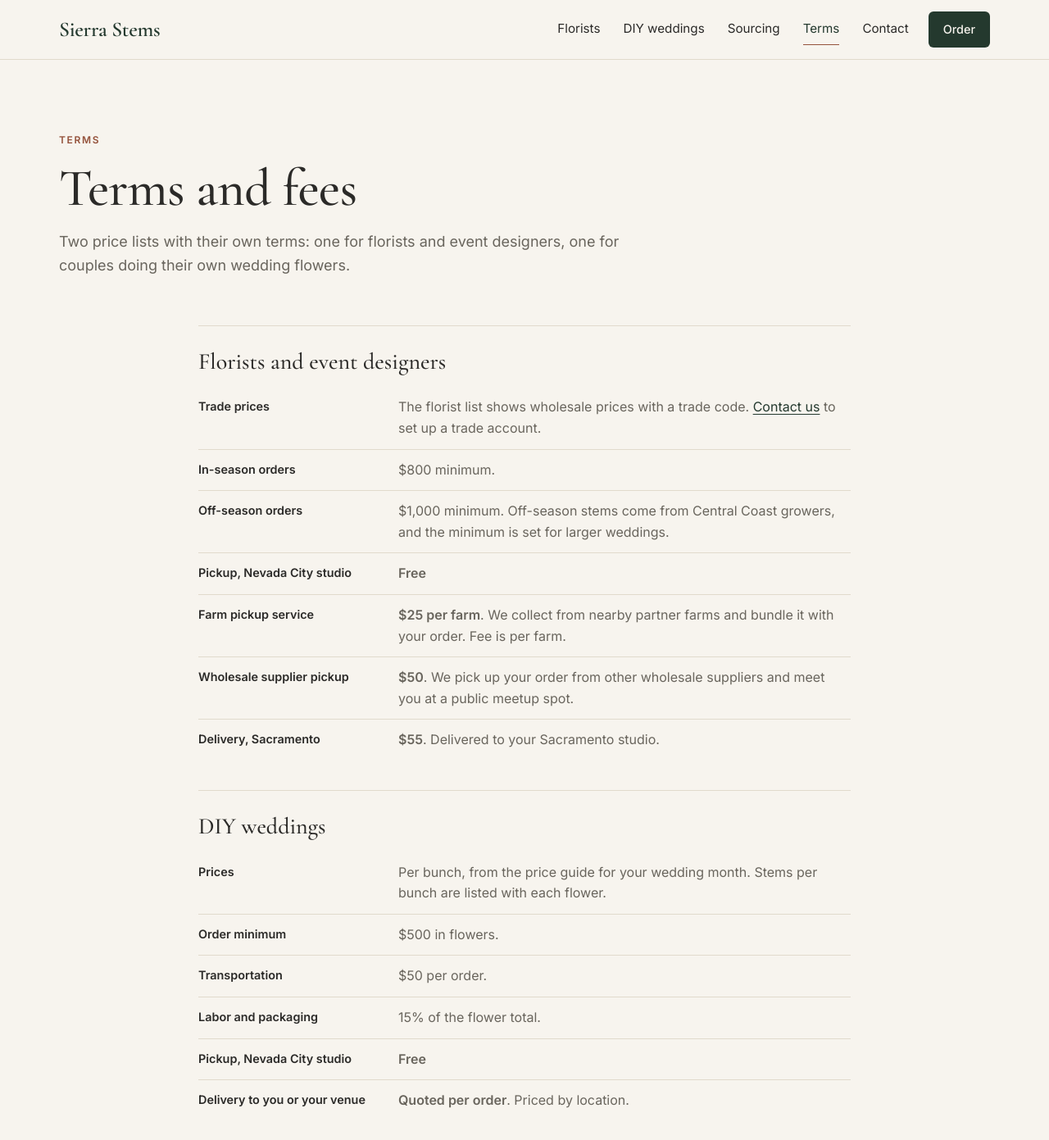
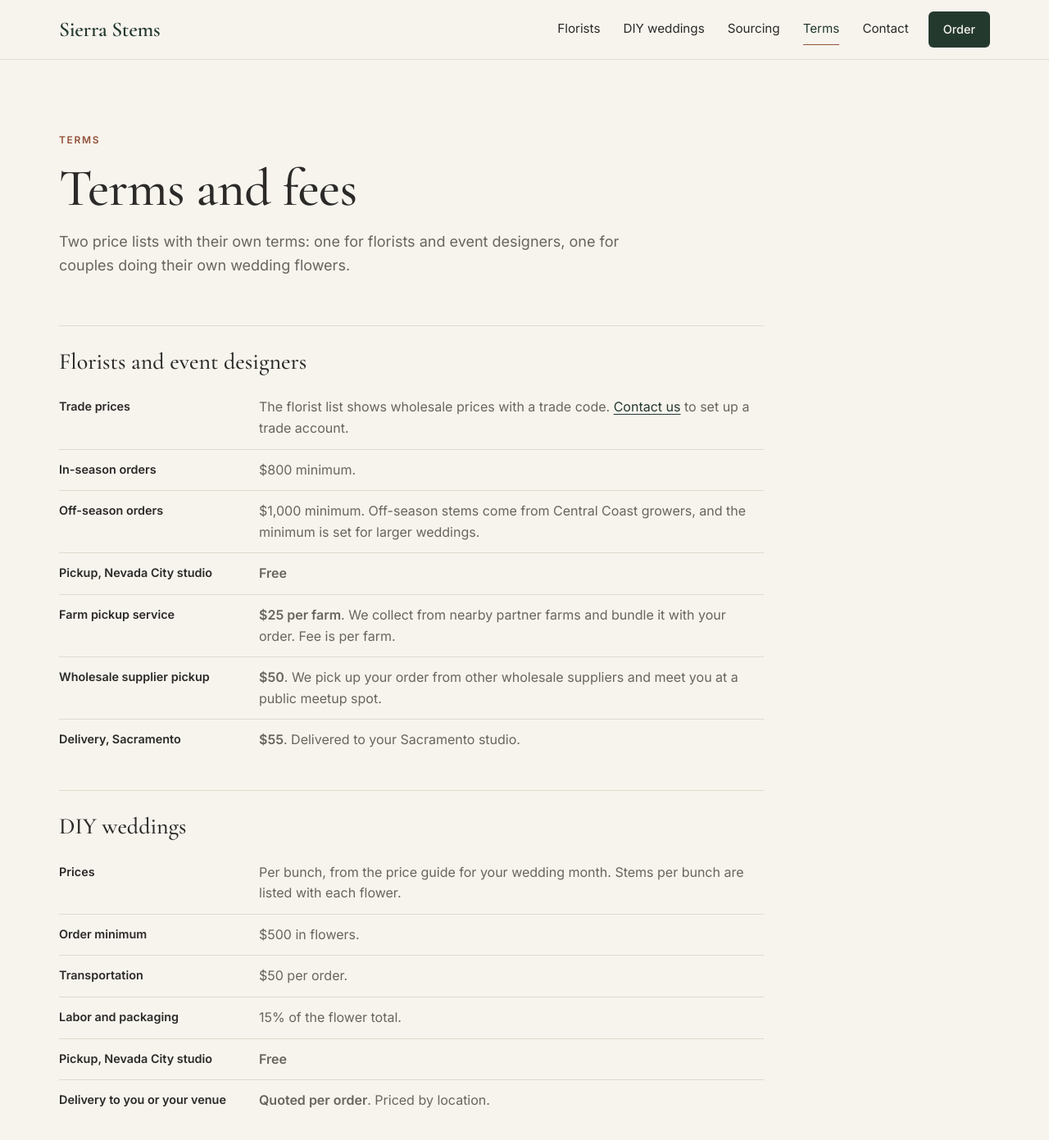
Before and after one commit to jshplhm/sierrastems, a Jekyll site: the page built from terms/index.html, in a window 1280 px wide and 1400 px high. Shown: the top 1391 px of the window at 82% size. Built offline with Jekyll 4.4.1, drawn with Linux system fonts in a browser that asks for light colours.

Commit message:
Terms: sections line up with the page heading
Co-Authored-By: Claude Opus 5.5 <noreply@anthropic.com>
Claude-Session: https://claude.ai/code/session_012d4NNvuZZmyaY4YyJAbTUg

```diff
--- a/assets/css/main.css
+++ b/assets/css/main.css
@@ -389,7 +389,8 @@ body.has-order-bar .site-footer { padding-bottom: calc(64px + 32px); }
 .season td.s-farm + td.s-farm::after, .season td.s-partner + td.s-partner::after { left: -1px; }
 
 /* ---------- Terms & contact ---------- */
-.terms-page { display: grid; gap: 8px; padding-bottom: 88px; max-width: 860px; }
+.terms-page { display: grid; gap: 8px; padding-bottom: 88px; }
+.terms-page > * { max-width: 860px; }
 .terms-block { padding: 28px 0; border-top: 1px solid var(--line); }
 .terms-block p { max-width: 42em; }
 .def { margin: 0; }
```
